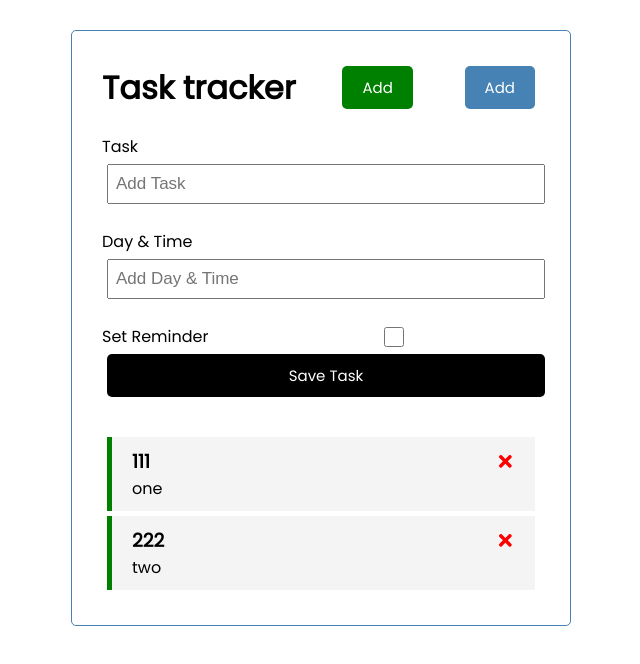
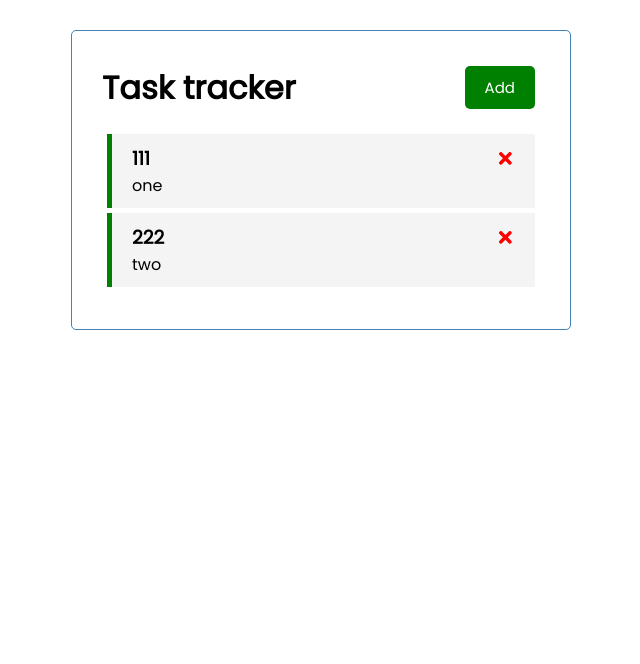
Before and after one commit to akulahere/react-task-tracker, a React (Create React App) app: page / in a window 1280 px wide. Shown: the top 664 px of the page, without its empty margins (319-959 px from the left). Built offline with nearby package versions, Linux system fonts and the light colour scheme.

Commit message:
feat: implement add button toggling

```diff
--- a/src/App.js
+++ b/src/App.js
@@ -6,6 +6,7 @@
 import AddTask from "./components/AddTask";
 
 function App() {
+  const [showAddTask, setShowAddTask] = useState(false);
   const [tasks, setTasks] = useState([
     {id: 1, day: 'one', text: 111, reminder: true},
     {id: 2, day: 'two', text: 222, reminder: true}]);
@@ -25,8 +26,12 @@
 
   return (
     <div className='container'>
-      <Header />
-      <AddTask onAdd ={addTask} />
+      <Header
+        onAdd={() => setShowAddTask(!showAddTask)}
+        showAdd={showAddTask}
+
+      />
+      {showAddTask && <AddTask onAdd ={addTask} />}
       {tasks.length > 0 ?
         <Tasks tasks={tasks} onDelete={deleteTask} onToggle={toggleReminder}/>
         : 'No tasks To Show'
--- a/src/components/Header.js
+++ b/src/components/Header.js
@@ -1,12 +1,14 @@
 import Button from "./Button";
 
-const Header = ({ title }) => {
-  const onClick = () => console.log('click');
+const Header = ({ title, onAdd, showAdd }) => {
   return (
     <header className='header'>
       <h1>{title}</h1>
-      <Button color='green' text='Add' onClick={onClick}/>
-      <Button   text='Add' />
+      <Button
+        color={showAdd ? 'red' : 'green'}
+        text={showAdd ? 'Close' : 'Add'}
+        onClick={onAdd}
+      />
     </header>
   )
 }
```
